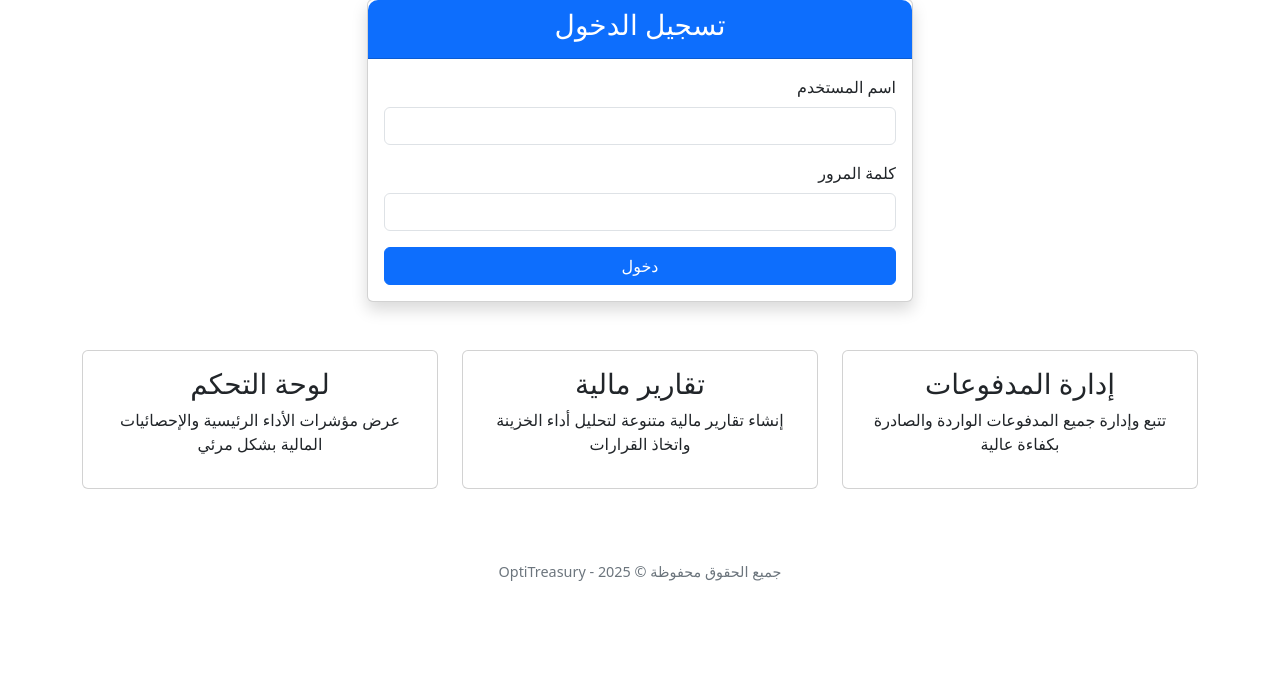
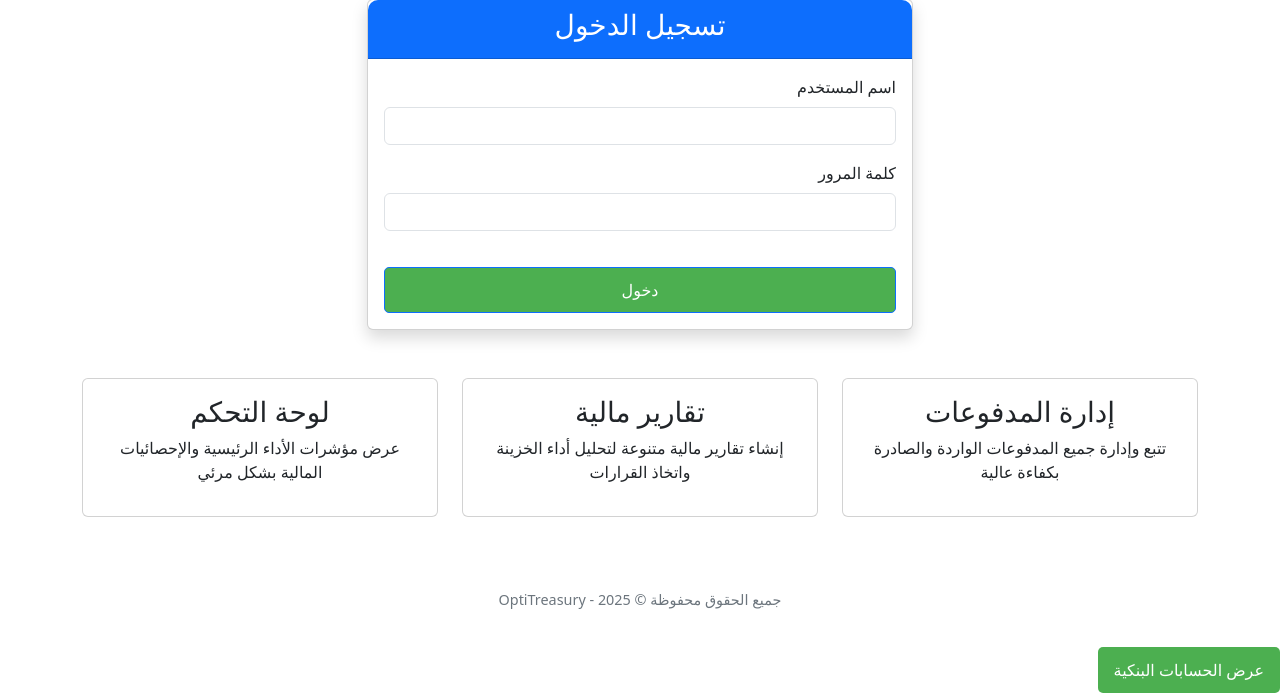
Before and after one commit to aburzeeqa/optitreasury-simple, a Flask app: page / in a window 1280 px wide. Shown: the part 202-895 px from the top of the page. Before the commit the page ends 783 px from the top, so only its background shows below. Run offline with Flask 3, Linux system fonts and the light colour scheme.

Commit message:
Update index.html

```diff
--- a/src/templates/index.html
+++ b/src/templates/index.html
@@ -70,6 +70,23 @@
             <p>جميع الحقوق محفوظة &copy; 2025 - OptiTreasury</p>
         </footer>
     </div>
+    <style>
+  .btn {
+    display: inline-block;
+    background-color: #4CAF50;
+    color: white;
+    padding: 10px 15px;
+    text-decoration: none;
+    border-radius: 5px;
+    margin-top: 20px;
+  }
+
+  .btn:hover {
+    background-color: #45a049;
+  }
+</style>
+
+<a href="/accounts" class="btn">عرض الحسابات البنكية</a>
 
     <script src="https://cdn.jsdelivr.net/npm/bootstrap@5.3.0/dist/js/bootstrap.bundle.min.js"></script>
     <script src="{{ url_for('static', filename='js/main.js') }}"></script>
```
